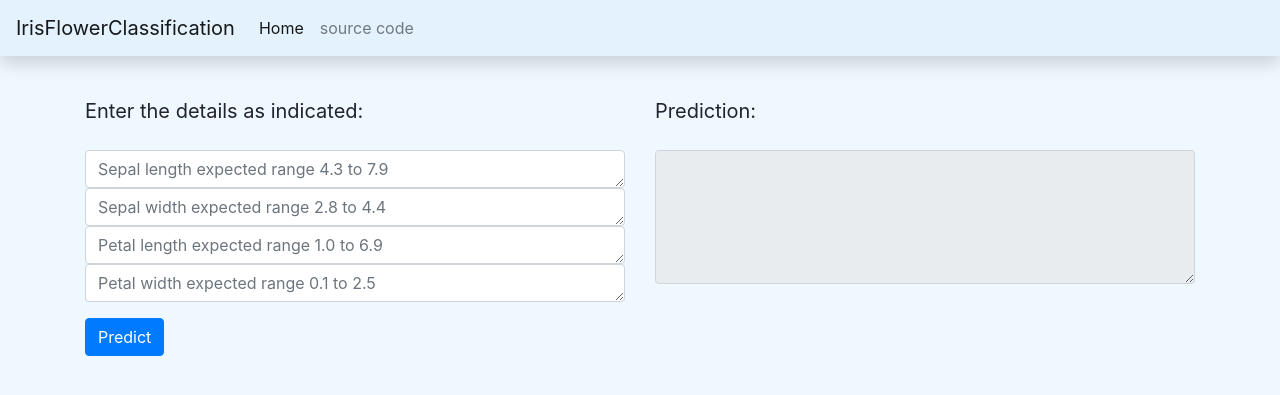
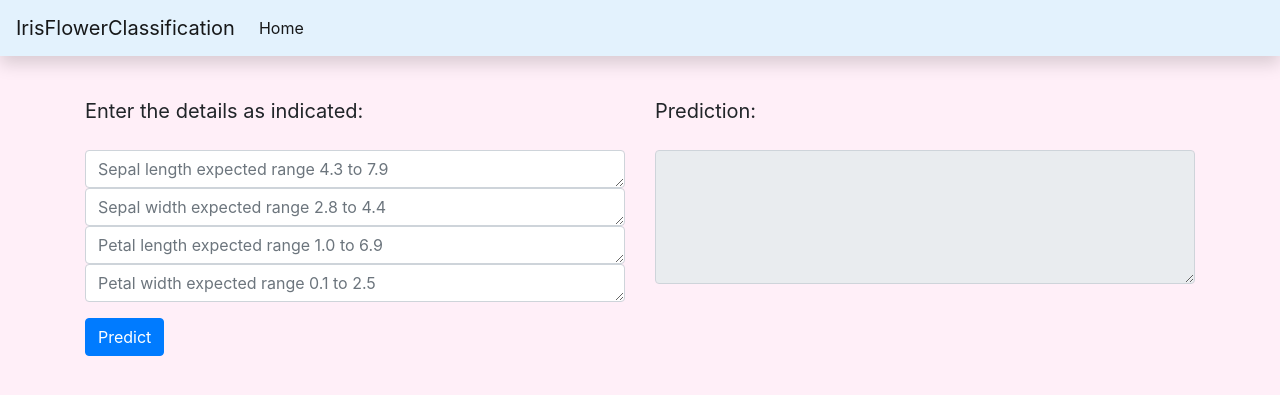
Before and after one commit to vishnunagineni/cicd_for_iris_flower_prediction, a Flask app: page / in a window 1280 px wide. Shown: the top 395 px of the page. Run offline with Flask 2, Linux system fonts and the light colour scheme; some libraries are stand-ins or nearby versions.

Commit message:
templates changed

```diff
--- a/webapp/static/css/main.css
+++ b/webapp/static/css/main.css
@@ -1,3 +1,3 @@
 body {
-    background-color: #eff8ff;
+    background-color: #ffeff8;
 }
--- a/webapp/templates/404.html
+++ b/webapp/templates/404.html
@@ -23,7 +23,7 @@ Error 404
                     </div>
                     <div class="error-actions go-home">
                         <a href="/" class="btn btn-primary btn-lg"><span class="glyphicon glyphicon-home"></span>
-                            Take Me Home </a>
+                            Go back to Home </a>
                     </div>
                 </div>
             </div>
--- a/webapp/templates/index.html
+++ b/webapp/templates/index.html
@@ -24,9 +24,6 @@ IrisProject
         <ul class="navbar-nav">
             <li class="nav-item active">
                 <a class="nav-link" href="/">Home <span class="sr-only">(current)</span></a>
-            </li>
-            <li class="nav-item">
-                <a class="nav-link" href="#">source code</a>
             </li>
         </ul>
     </div>
```
